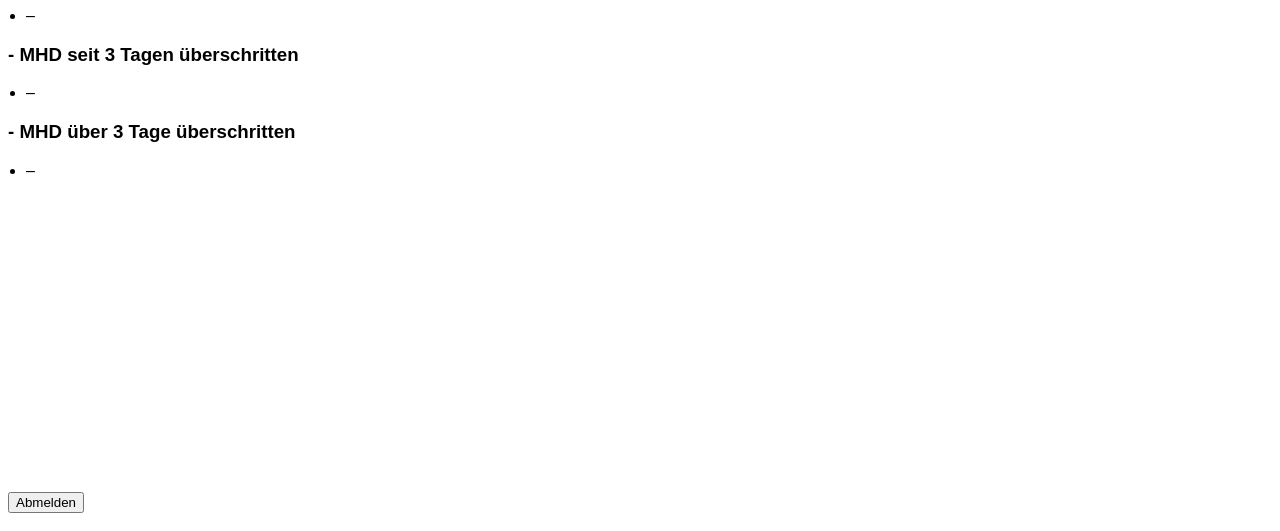
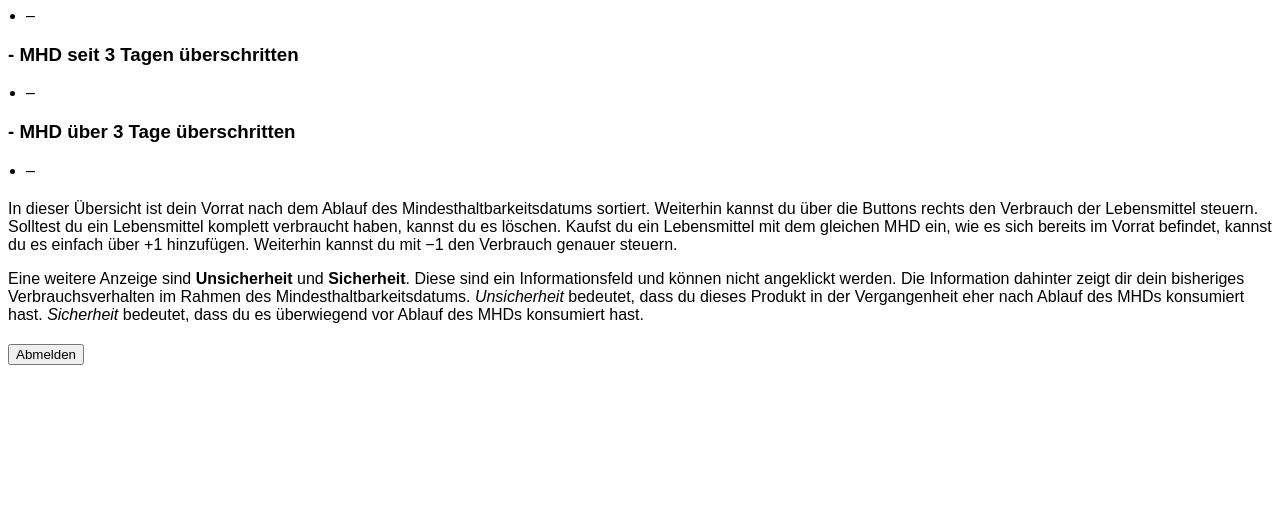
Before and after one commit to sheeshmann/studienarbeit_softwareparadigmen, a Django app: page / in a window 1280 px wide. Shown: the part 285-816 px from the top of the page. Run offline with Django 5.2, Linux system fonts and the light colour scheme; the visitor is signed in with stand-in values (Sample User, id 1); data that the repository does not hold is empty.

Commit message:
Text in Overview Datei hinzugefügt

```diff
--- a/vorrat/templates/vorrat/overview.html
+++ b/vorrat/templates/vorrat/overview.html
@@ -127,12 +127,27 @@
         </li>
       {% empty %}<li>–</li>{% endfor %}
     </ul>
-  </main>
 
-  <footer>
-    <form method="post" action="{% url 'logout' %}">
+    <p style="margin-top: 20px;">
+      In dieser Übersicht ist dein Vorrat nach dem Ablauf des Mindesthaltbarkeitsdatums sortiert.
+      Weiterhin kannst du über die Buttons rechts den Verbrauch der Lebensmittel steuern.
+      Solltest du ein Lebensmittel komplett verbraucht haben, kannst du es löschen. Kaufst du ein Lebensmittel
+      mit dem gleichen MHD ein, wie es sich bereits im Vorrat befindet, kannst du es einfach über +1 hinzufügen.
+      Weiterhin kannst du mit −1 den Verbrauch genauer steuern.
+    </p>
+
+    <p>
+      Eine weitere Anzeige sind <strong>Unsicherheit</strong> und <strong>Sicherheit</strong>.
+      Diese sind ein Informationsfeld und können nicht angeklickt werden. Die Information dahinter zeigt dir
+      dein bisheriges Verbrauchsverhalten im Rahmen des Mindesthaltbarkeitsdatums.
+      <em>Unsicherheit</em> bedeutet, dass du dieses Produkt in der Vergangenheit eher nach Ablauf
+      des MHDs konsumiert hast. <em>Sicherheit</em> bedeutet, dass du es überwiegend vor Ablauf des MHDs
+      konsumiert hast.
+    </p>
+
+    <form method="post" action="{% url 'logout' %}" style="margin-top: 20px;">
       {% csrf_token %}<button type="submit">Abmelden</button>
     </form>
-  </footer>
+  </main>
 </body>
 </html>
```
